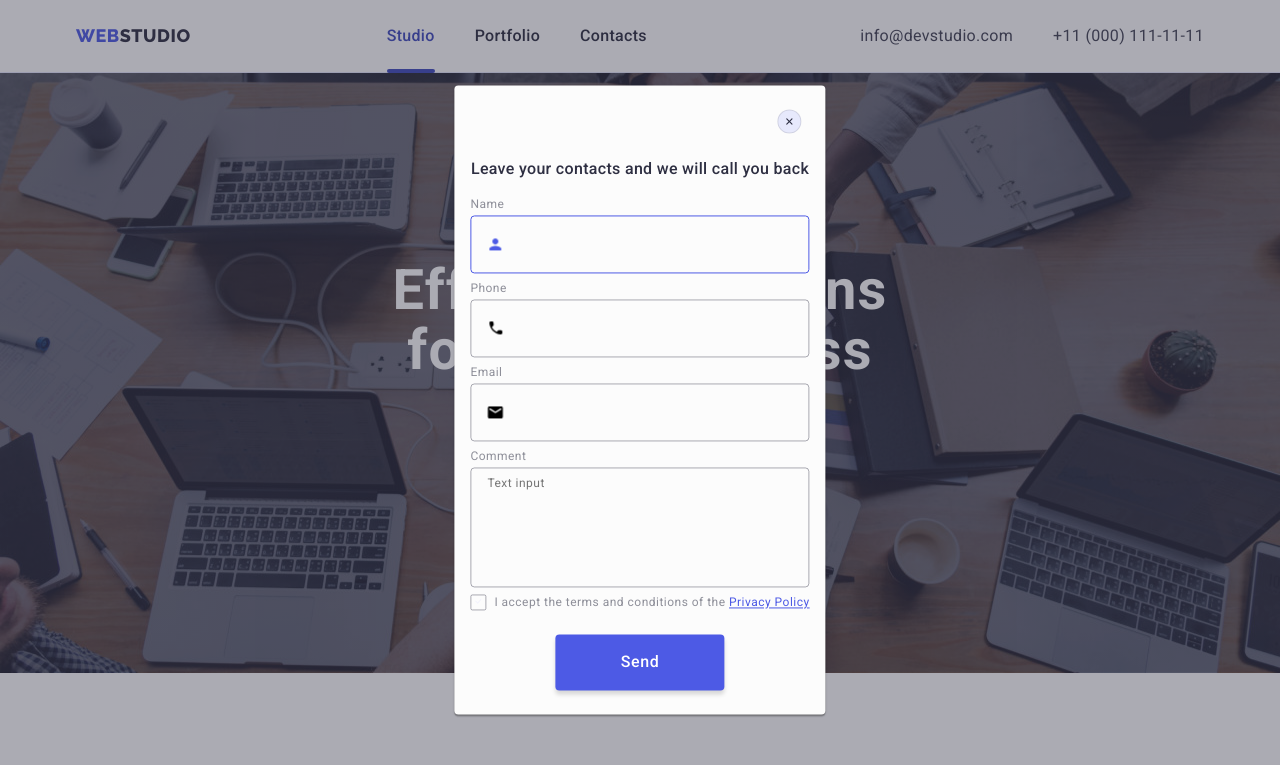
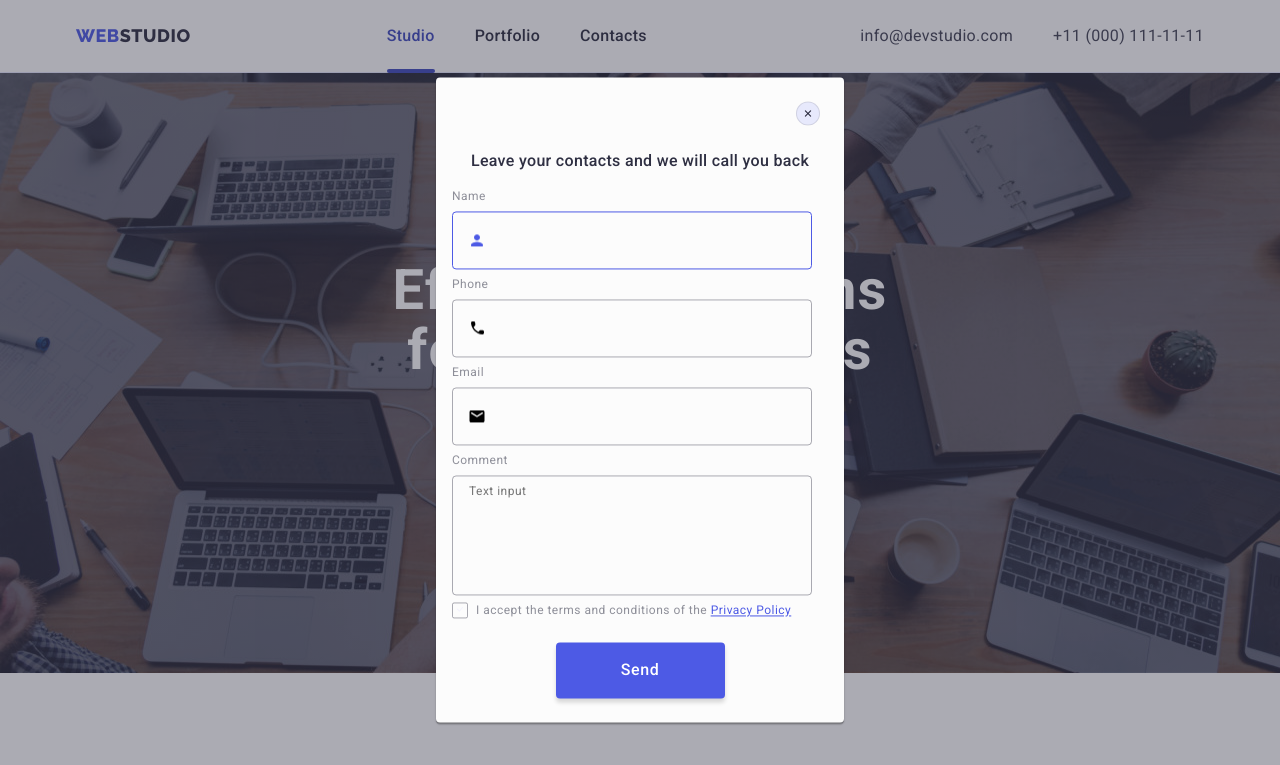
Before and after one commit to SWizzard779/goit-markup-hw-06, a plain HTML site: page index.html in a window 1280 px wide. Shown: the top 765 px of the page. Drawn offline with nearby package versions, Linux system fonts and the light colour scheme.

Commit message:
modal contact window
mobile, tablet, desktop

```diff
--- a/css/styles.css
+++ b/css/styles.css
@@ -1030,6 +1030,34 @@ screen and (min-device-pixel-ratio: 2) {
     gap: 24px;
 }
 
+/*-----TS Modal Contact Window-----*/
+
+.comment-input {
+    min-height: 120px;
+}
+
+.contact-position-comment {
+    width: 360px;
+}
+
+.contact-input {
+    width: 100%;
+    height: 58px;
+}
+
+.label-container {
+    width: 360px;
+}
+
+.contact-data-label {
+    margin-bottom: 8px;
+}
+
+.modal-container {
+    width: 408px;
+    min-height: 584px;
+}
+
 /*-----DESKTOP STYLES-----*/
 /*----DS HEADER-----*/
 @media screen and (min-width: 1158px) {
```
